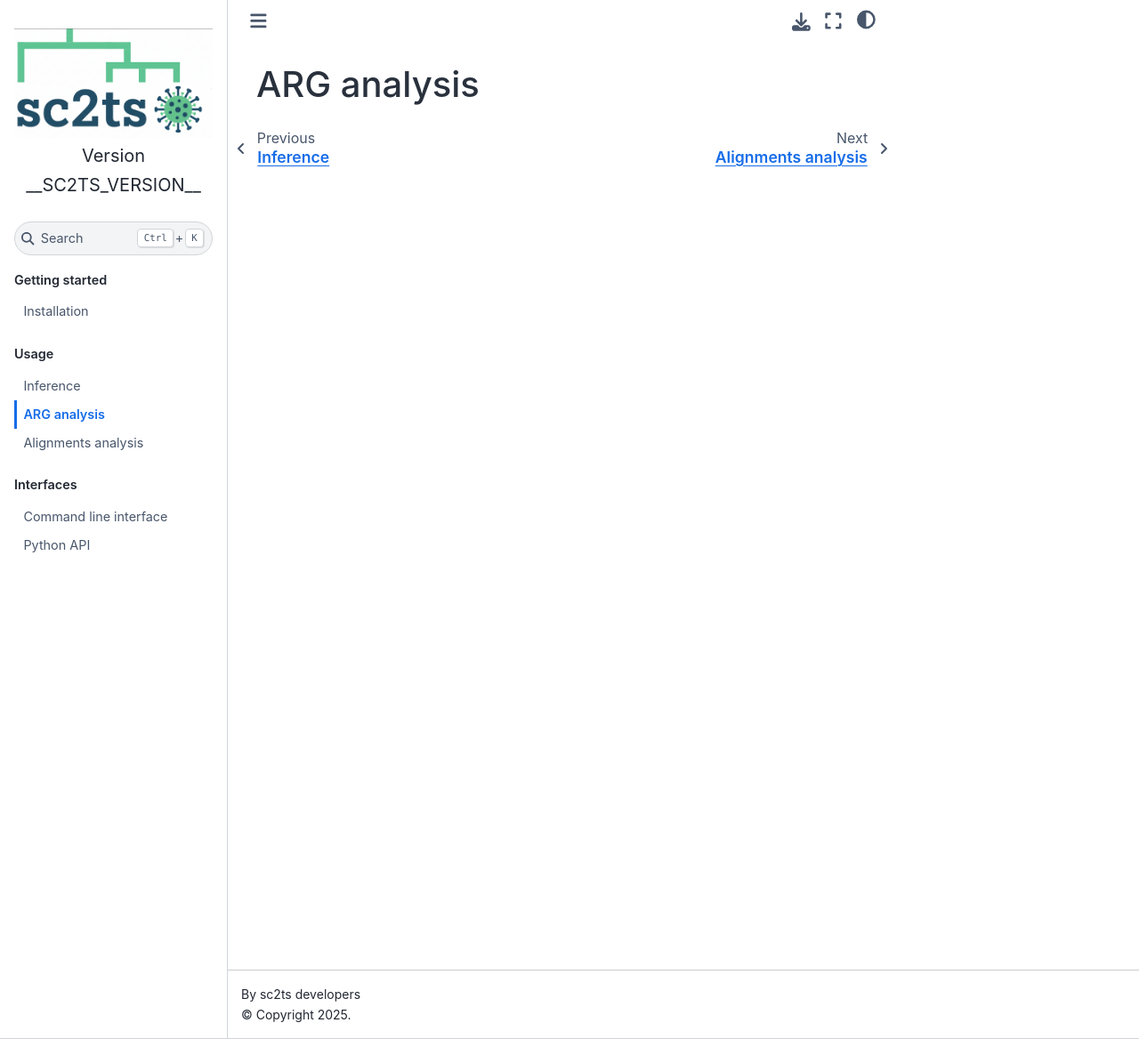
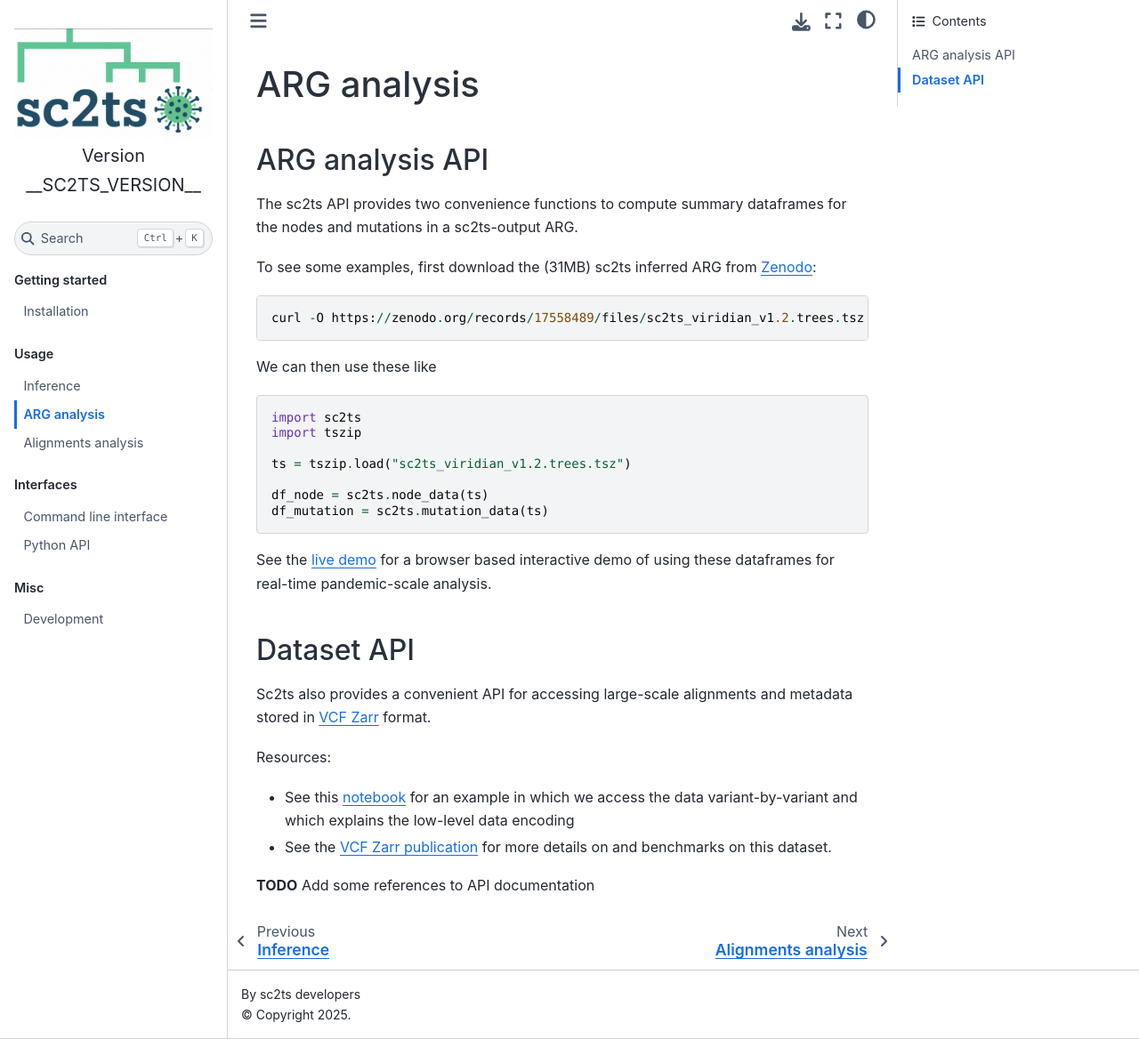
Before and after one commit to jeromekelleher/sc2ts, a Jupyter Book: the page built from docs/arg_analysis.md, in a window 1280 px wide and 1168 px high. Shown: the whole window at 89% size. Built offline with Jupyter Book 1.0.4 settings and Sphinx 7.4.7 and the Sphinx Book theme 1.1.4, drawn with Linux system fonts in a browser that asks for light colours.

Commit message:
Port remaining content out of readme, update URLs

````diff
--- a/docs/_toc.yml
+++ b/docs/_toc.yml
@@ -13,3 +13,6 @@ parts:
     chapters:
       - file: cli
       - file: api
+  - caption: Misc
+    chapters:
+      - file: development
--- a/docs/arg_analysis.md
+++ b/docs/arg_analysis.md
@@ -1,2 +1,48 @@
 (sec_arg_analysis)=
 # ARG analysis
+
+
+## ARG analysis API
+
+The sc2ts API provides two convenience functions to compute summary
+dataframes for the nodes and mutations in a sc2ts-output ARG.
+
+To see some examples, first download the (31MB) sc2ts inferred ARG
+from [Zenodo](https://zenodo.org/records/17558489/):
+
+```
+curl -O https://zenodo.org/records/17558489/files/sc2ts_viridian_v1.2.trees.tsz
+```
+
+We can then use these like
+
+```python
+import sc2ts
+import tszip
+
+ts = tszip.load("sc2ts_viridian_v1.2.trees.tsz")
+
+df_node = sc2ts.node_data(ts)
+df_mutation = sc2ts.mutation_data(ts)
+```
+
+See the [live demo](https://tskit.dev/explore/lab/index.html?path=sc2ts.ipynb)
+for a browser based interactive demo of using these dataframes for
+real-time pandemic-scale analysis.
+
+## Dataset API
+
+Sc2ts also provides a convenient API for accessing large-scale
+alignments and metadata stored in
+[VCF Zarr](https://doi.org/10.1093/gigascience/giaf049) format.
+
+Resources:
+
+- See this [notebook](https://github.com/jeromekelleher/sc2ts-paper/blob/main/notebooks/example_data_processing.ipynb)
+for an example in which we access the data variant-by-variant and
+which explains the low-level data encoding
+- See the [VCF Zarr publication](https://doi.org/10.1093/gigascience/giaf049)
+for more details on and benchmarks on this dataset.
+
+
+**TODO** Add some references to API documentation
````
Also changed, not shown: README.md (+4 -100 lines), docs/development.md (added, +40 -0 lines), pyproject.toml (+7 -0 lines).
